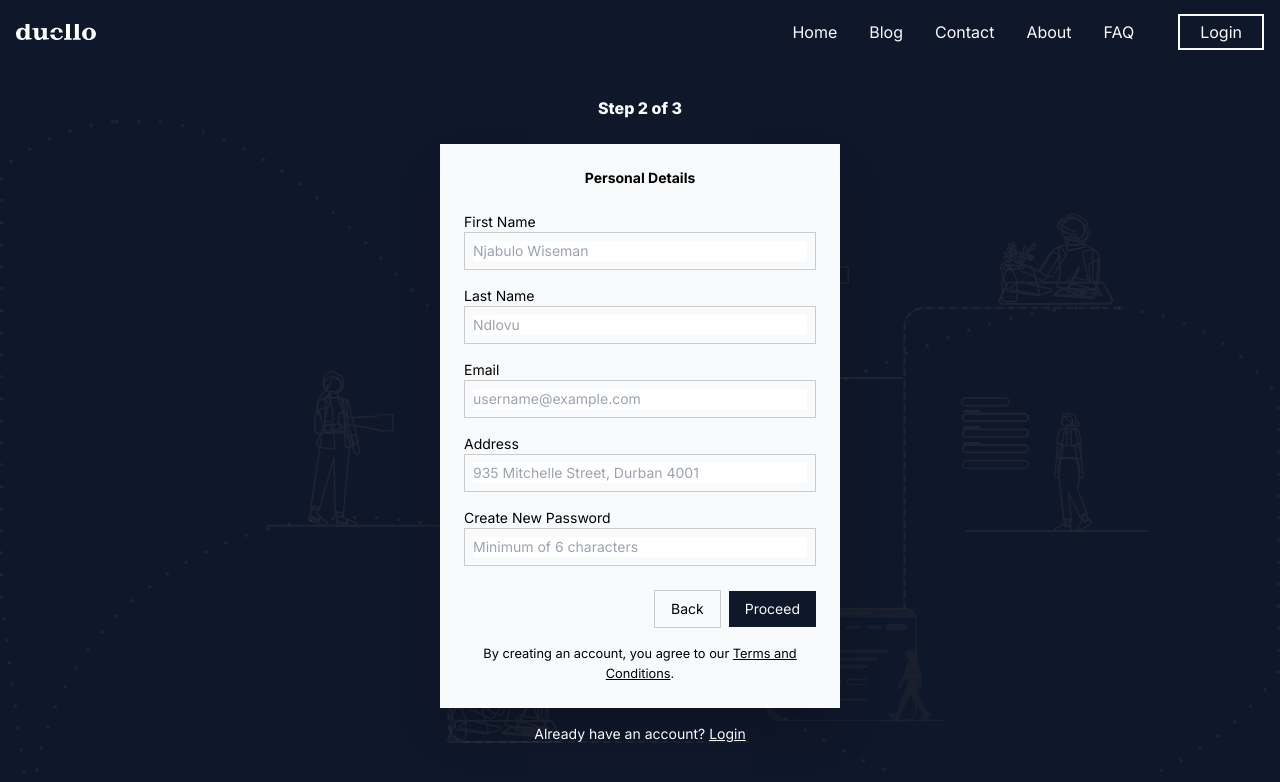
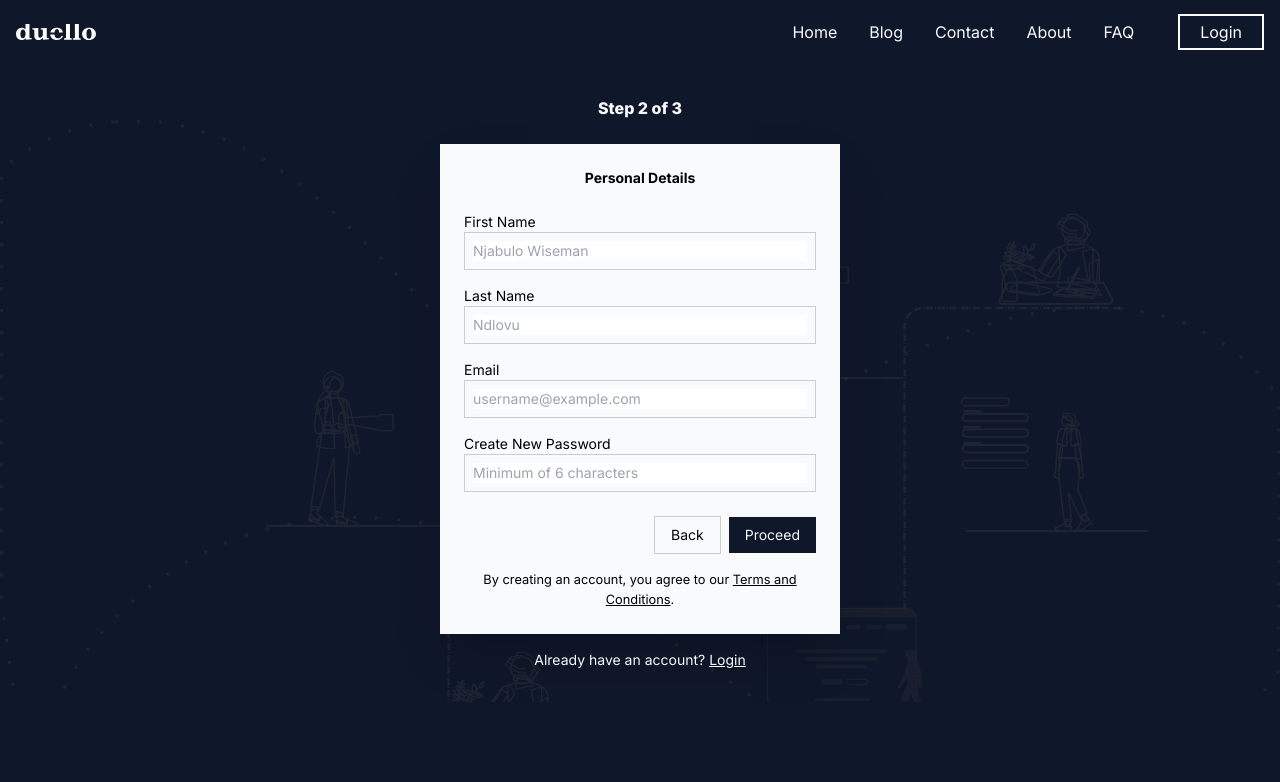
Before and after one commit to ErrolNtetha/lancing-client, a Next.js app: page /register in a window 1280 px wide. Both pictures are taken after a click on the button "Proceed". Shown: the top 782 px of the page. Built offline with nearby package versions, Linux system fonts and the light colour scheme; no server answers.

Commit message:
chore: removed the address field

```diff
--- a/components/organisms/register/personalDetails.tsx
+++ b/components/organisms/register/personalDetails.tsx
@@ -39,14 +39,6 @@ export const PersonalDetails = ({ component, register, watch }: IProps) => {
                     required={true}
                 />
                 <FormLabel
-                    type='text'
-                    placeholder='935 Mitchelle Street, Durban 4001'
-                    labelName='Address'
-                    name='address'
-                    register={register}
-                    required={true}
-                />
-                <FormLabel
                     type={hidden ? 'password' : 'text'}
                     placeholder='Minimum of 6 characters'
                     labelName='Create New Password'
```
